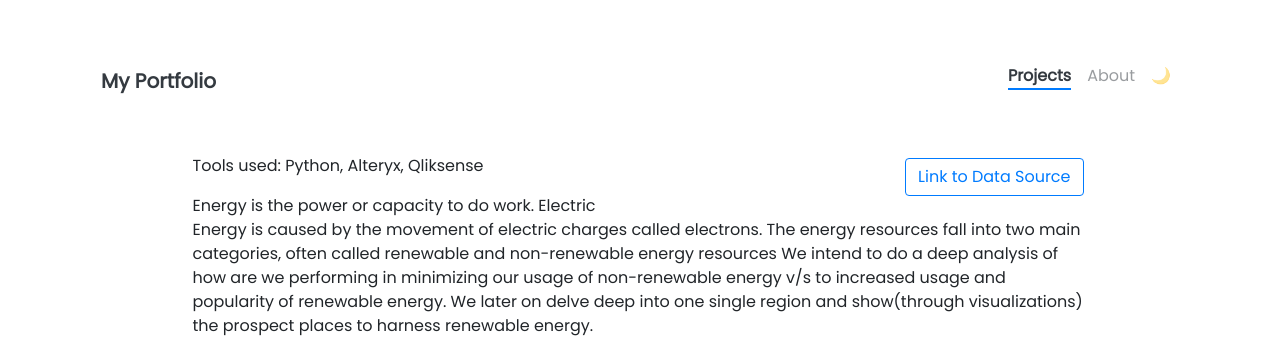
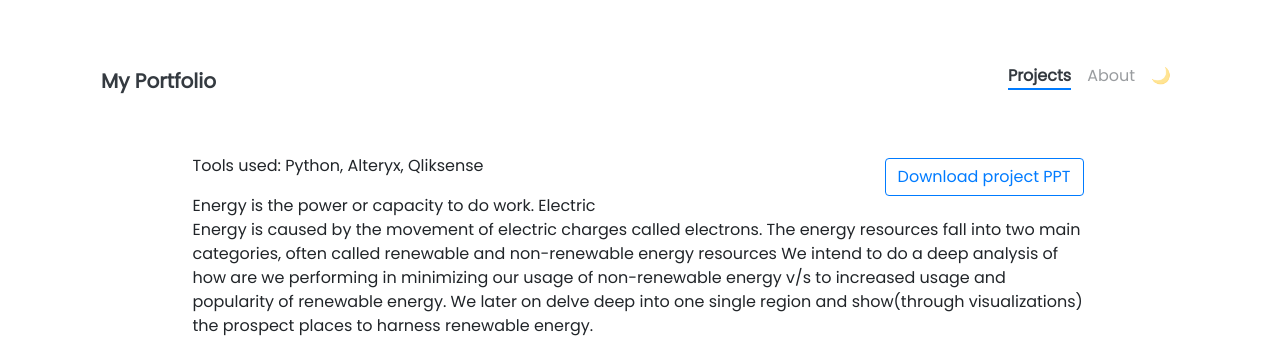
Before and after one commit to akshant10/akshant10.github.io, a Jekyll site: the page built from _projects/pro8.md, in a window 1280 px wide and 900 px high. Shown: the top 348 px of the window. Built offline with Jekyll 4.4.1, drawn with Linux system fonts in a browser that asks for light colours; nearby versions of some CDN libraries.

Commit message:
Update pro8.md

```diff
--- a/_projects/pro8.md
+++ b/_projects/pro8.md
@@ -10,7 +10,7 @@ custom_js:
 ---
 
 <div class="right">
-{% include elements/button.html link="https://airquality.cpcb.gov.in/AQI_India/" text="Link to Data Source" %}
+{% include elements/button.html link="https://github.com/akshant10/akshant10.github.io/blob/main/project%20data/projectfinal.pptx?raw=true" text="Download project PPT" %}
 </div>
 
 Tools used: Python, Alteryx, Qliksense
```
